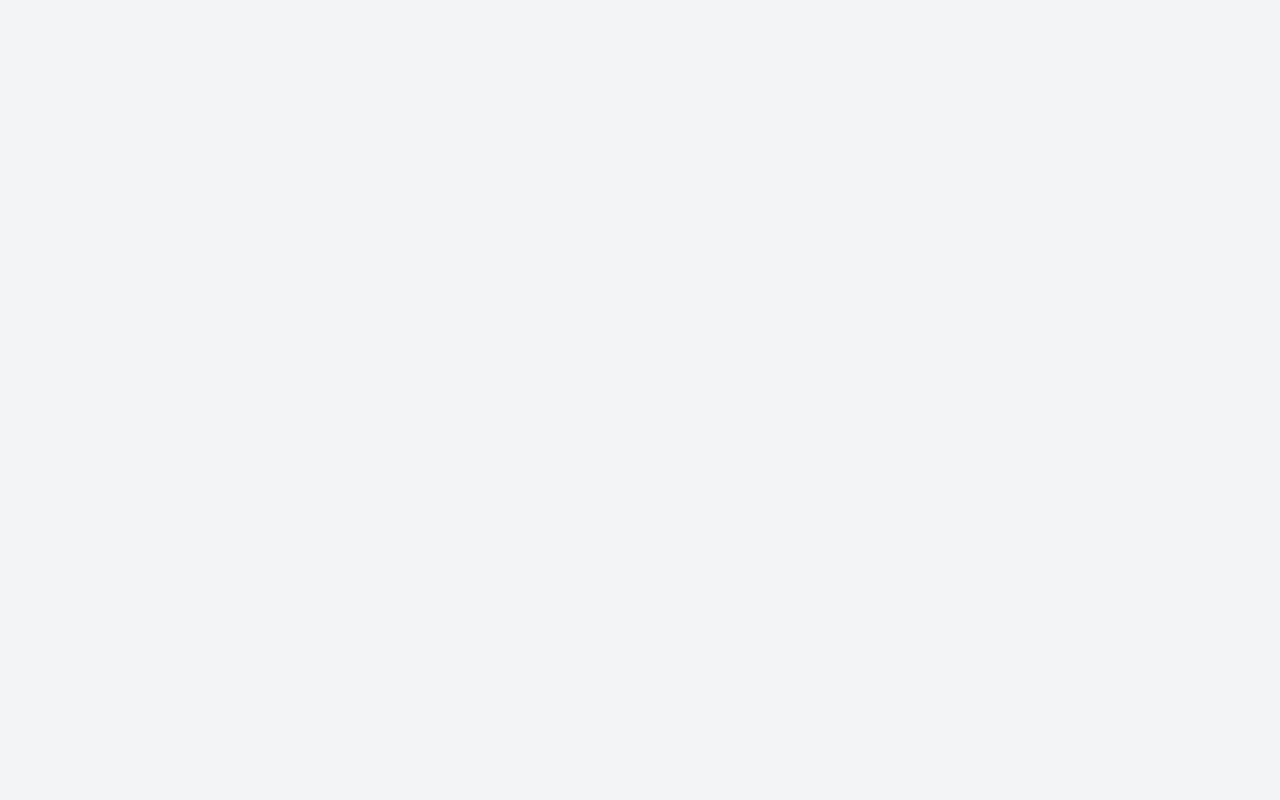
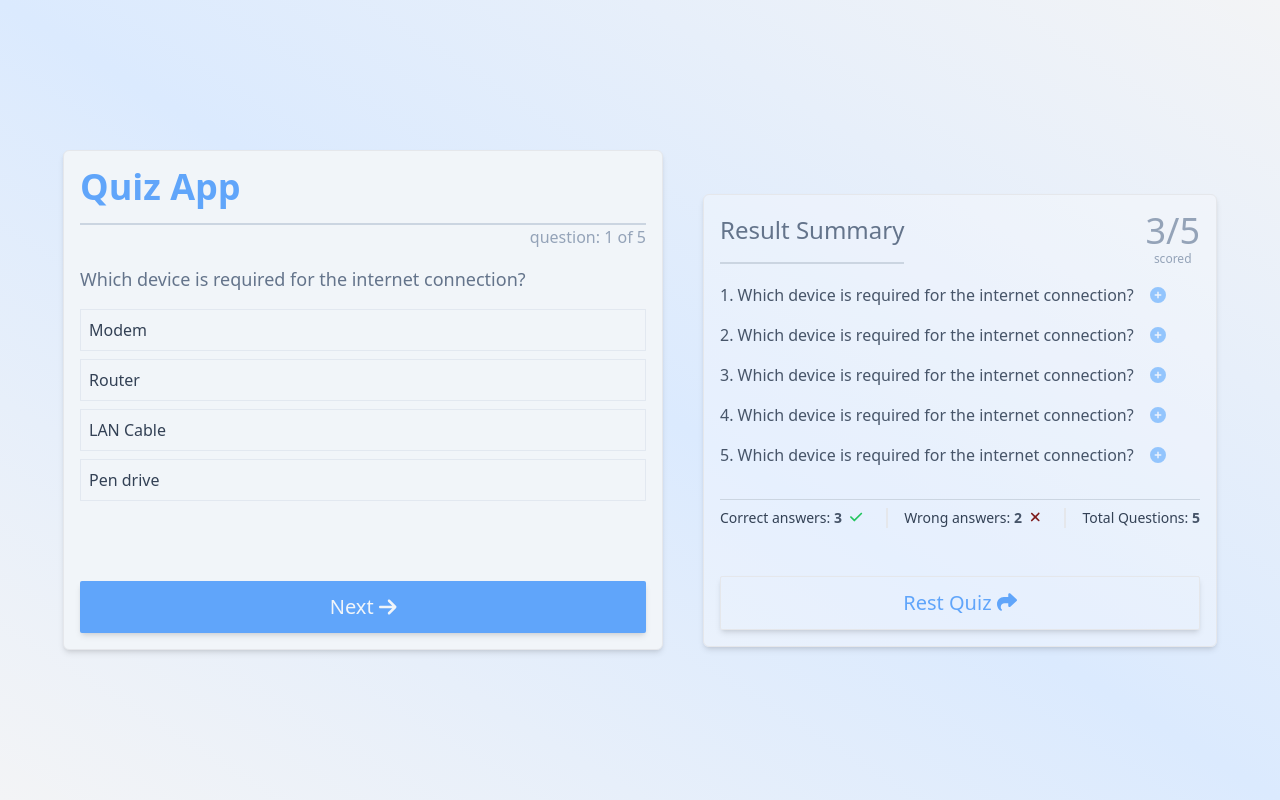
Before and after one commit to PaulDeveloper73/quiz, a React (Vite) app: page / in a window 1280 px wide. Built offline with nearby package versions, Linux system fonts and the light colour scheme.

Commit message:
Refactored the code base for main.jsx

```diff
--- a/src/main.jsx
+++ b/src/main.jsx
@@ -2,9 +2,10 @@ import React from "react";
 import ReactDOM from "react-dom/client";
 import App from "./App.jsx";
 import "./index.css";
+import Dashboard from "./components/Dashboard.jsx";
 
 ReactDOM.createRoot(document.getElementById("root")).render(
   <React.StrictMode>
-    <App />
+    <Dashboard />
   </React.StrictMode>
 );
```
